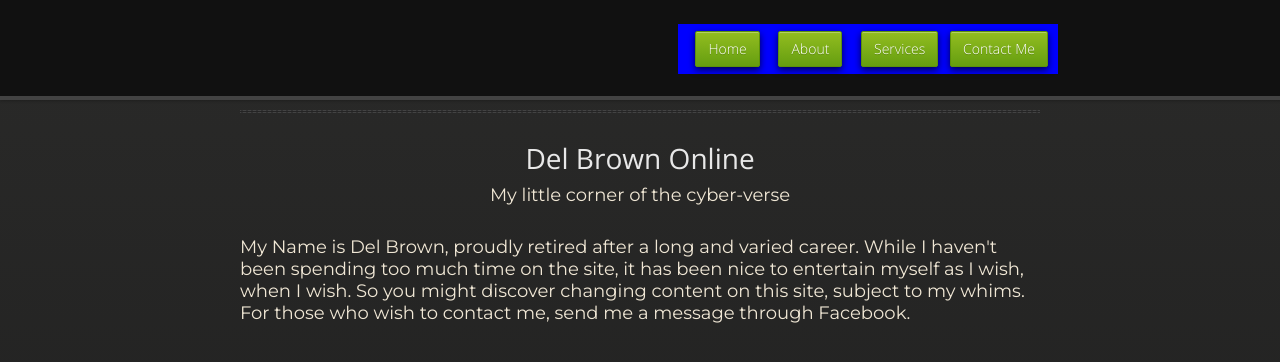
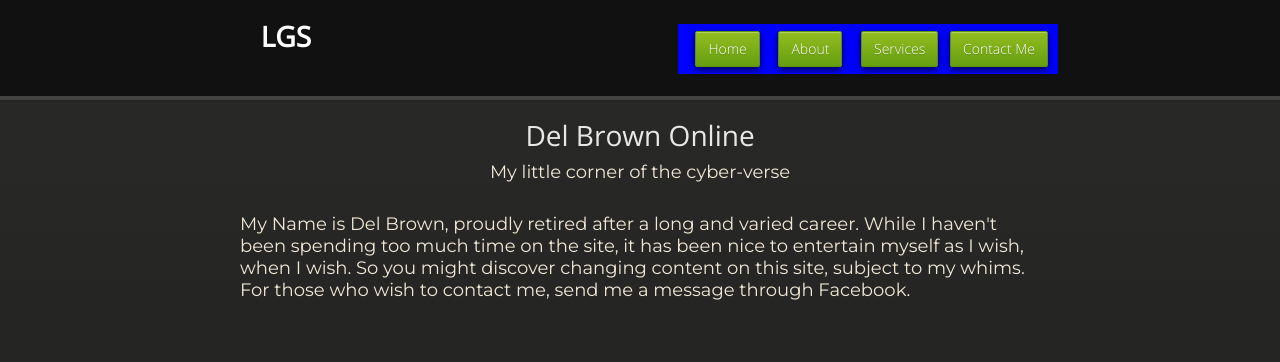
Before and after one commit to delonline/delonline.github.io, a Jekyll site: the page built from index.html, in a window 1280 px wide. Shown: the top 362 px of the page. Built offline with Jekyll 4.4.1, drawn with Linux system fonts in a browser that asks for light colours.

Commit message:
Update default.html

```diff
--- a/_layouts/default.html
+++ b/_layouts/default.html
@@ -14,7 +14,7 @@
         <header id="header">
   <div id="header-content">
     <div id="header-logo">
-      <h1 class="logo">{{ site.date | date: "%m/%d/%Y" }}</h1>
+      <h1 class="logo">LGS</h1>
     </div>
     <nav id="header-nav" role="navigation">
       <ul class="nav">
@@ -35,8 +35,6 @@
             <br>
             <br>
             <br>
-            <hr>
-
         {{ content }}
         </div>
         <foot>
```
